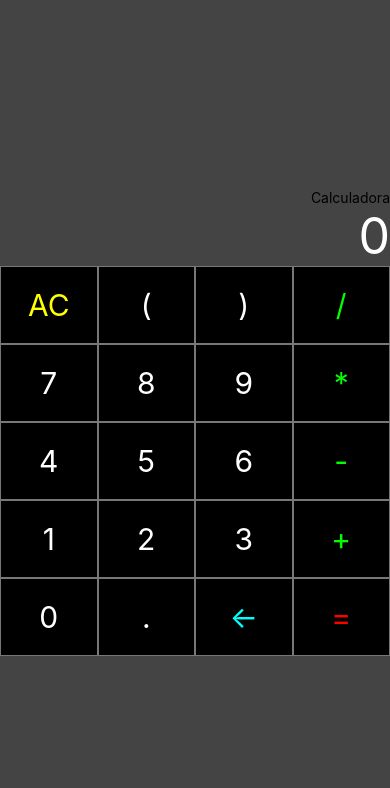
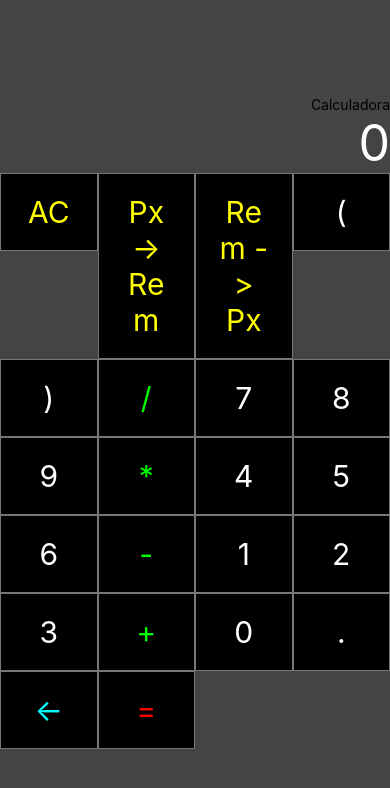
Before and after one commit to MarcioRMed/calculadora, a React Native app: screen / in a window 390 px wide. Shown: the top 788 px of the page. Built offline with nearby package versions, Linux system fonts and the light colour scheme.

Commit message:
conversores rem px

```diff
--- a/App.js
+++ b/App.js
@@ -36,7 +36,7 @@ export default function App() {
       return
     }
 
-    // joga resultado para tela
+    // joga resultado para tela de cálculo
     if((digito=='+' || digito=='-' || digito=='/' || digito=='*') && estados.operado){
       estados.valorTela=estados.resultado
       estados.resultado=0
@@ -46,7 +46,29 @@ export default function App() {
     setVtela(estados.valorTela)
     setVres(estados.resultado)
     estados.operado= false
+
+
+
+
+
+   //tratamento do conversor rem px
+   if(digito && estadoRemPx){
+     alert('por favor, digite o valor antes de converter')
+
   }
+
+
+  if(estadoRemPx){
+    alert('clicou')
+  }
+
+  console.log('digito', digito)
+
+  }
+
+
+
+
 
   const limparTela=()=>{
     estados={
@@ -84,6 +106,28 @@ export default function App() {
 
   }
 
+  //--- conversões ---
+
+    let rem=16 //1rem =16
+    let estadoRemPx = false
+
+    const remPx=()=>{
+        let valorPx = (estados.valorTela)*rem
+        setVres(valorPx + ' px')
+        estadoRemPx = true
+        console.log('estadoRemPx', estadoRemPx)
+
+        setVtela(estados.valorTela + ' rem')
+      }
+
+    const pxRem=()=>{
+    let valorRem = (estados.valorTela)/ rem
+      setVres(valorRem +' rem')
+      setVtela(estados.valorTela + ' px')
+    }
+
+
+
 
   return(
     <SafeAreaView style={styles.container}>
@@ -92,6 +136,10 @@ export default function App() {
 
     <View style={styles.botoes}>
     <Btn label='AC' ac aoClicar={()=>{opera('AC')}}></Btn>
+
+    <Btn label='Px -> Rem' ac aoClicar={()=>{pxRem()}}></Btn>
+    <Btn label='Rem -> Px' ac aoClicar={()=>{remPx()}}></Btn>
+
     <Btn label='(' aoClicar={()=>{addDigito('(')}}></Btn>
     <Btn label=')' aoClicar={()=>{addDigito(')')}}></Btn>
     <Btn label='/' operacao aoClicar={()=>{addDigito('/')}}></Btn>
```
